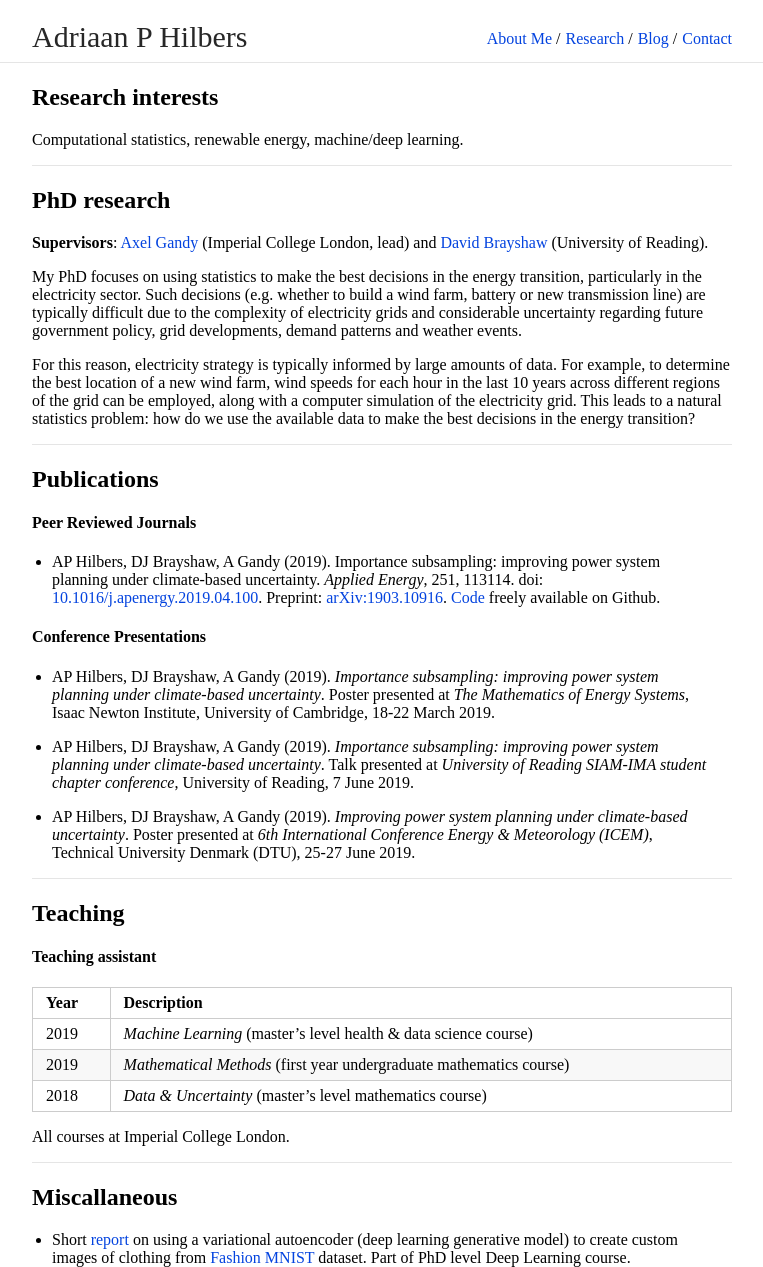
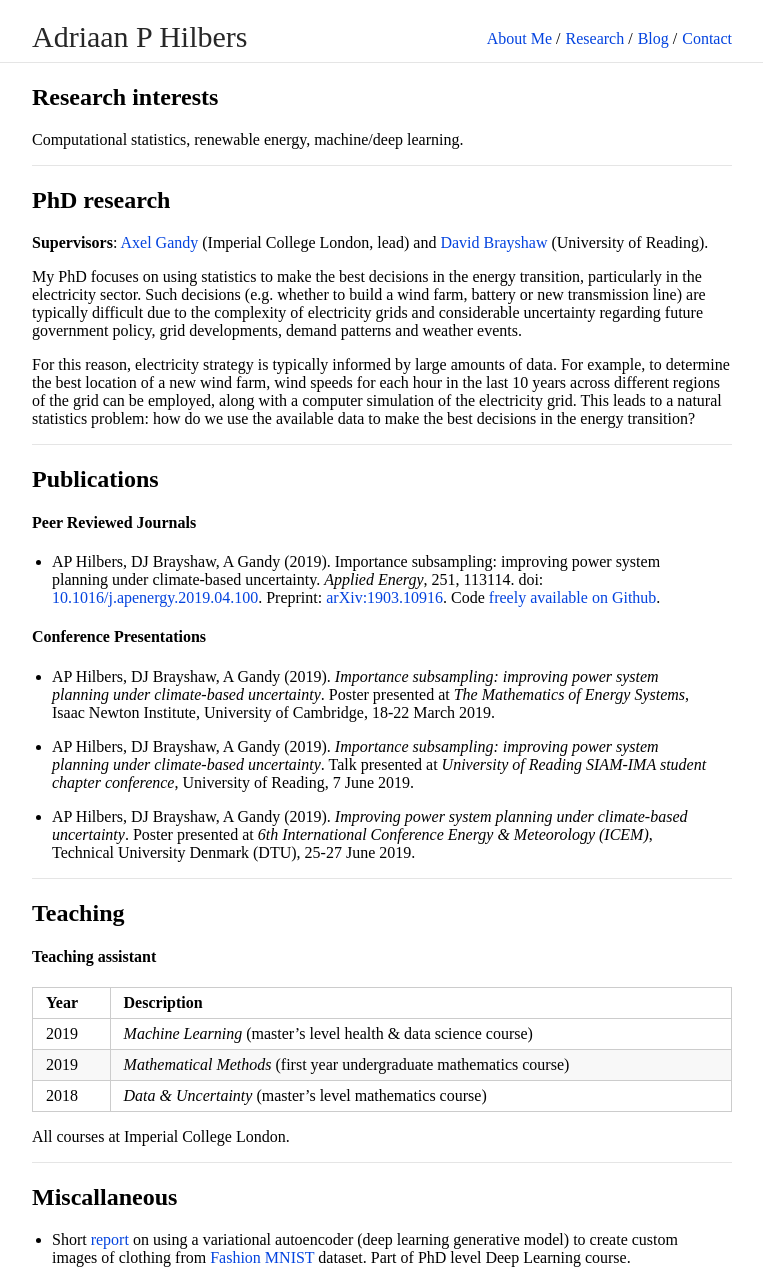
Before and after one commit to ahilbers/ahilbers.github.io, a Jekyll site: the page built from research.md, in a window 1280 px wide. Shown: the whole page, without its empty margins (258-1021 px from the left). Built offline with Jekyll 4.4.1, drawn with Linux system fonts in a browser that asks for light colours; our own code applies the rules of GitHub Pages for plain Markdown files.

```diff
--- a/research.md
+++ b/research.md
@@ -28,7 +28,7 @@ For this reason, electricity strategy is typically informed by large amounts of
 
 #### Peer Reviewed Journals
 
-* AP Hilbers, DJ Brayshaw, A Gandy (2019). Importance subsampling: improving power system planning under climate-based uncertainty. *Applied Energy*, 251, 113114. doi: [10.1016/j.apenergy.2019.04.100](https://doi.org/10.1016/j.apenergy.2019.04.110). Preprint: [arXiv:1903.10916](https://arxiv.org/abs/1903.10916). [Code](htts://github.com/ahilbers/2019_importance_subsampling) freely available on Github.
+* AP Hilbers, DJ Brayshaw, A Gandy (2019). Importance subsampling: improving power system planning under climate-based uncertainty. *Applied Energy*, 251, 113114. doi: [10.1016/j.apenergy.2019.04.100](https://doi.org/10.1016/j.apenergy.2019.04.110). Preprint: [arXiv:1903.10916](https://arxiv.org/abs/1903.10916). Code [freely available on Github](htts://github.com/ahilbers/2019_importance_subsampling).
 
 #### Conference Presentations
 
```
